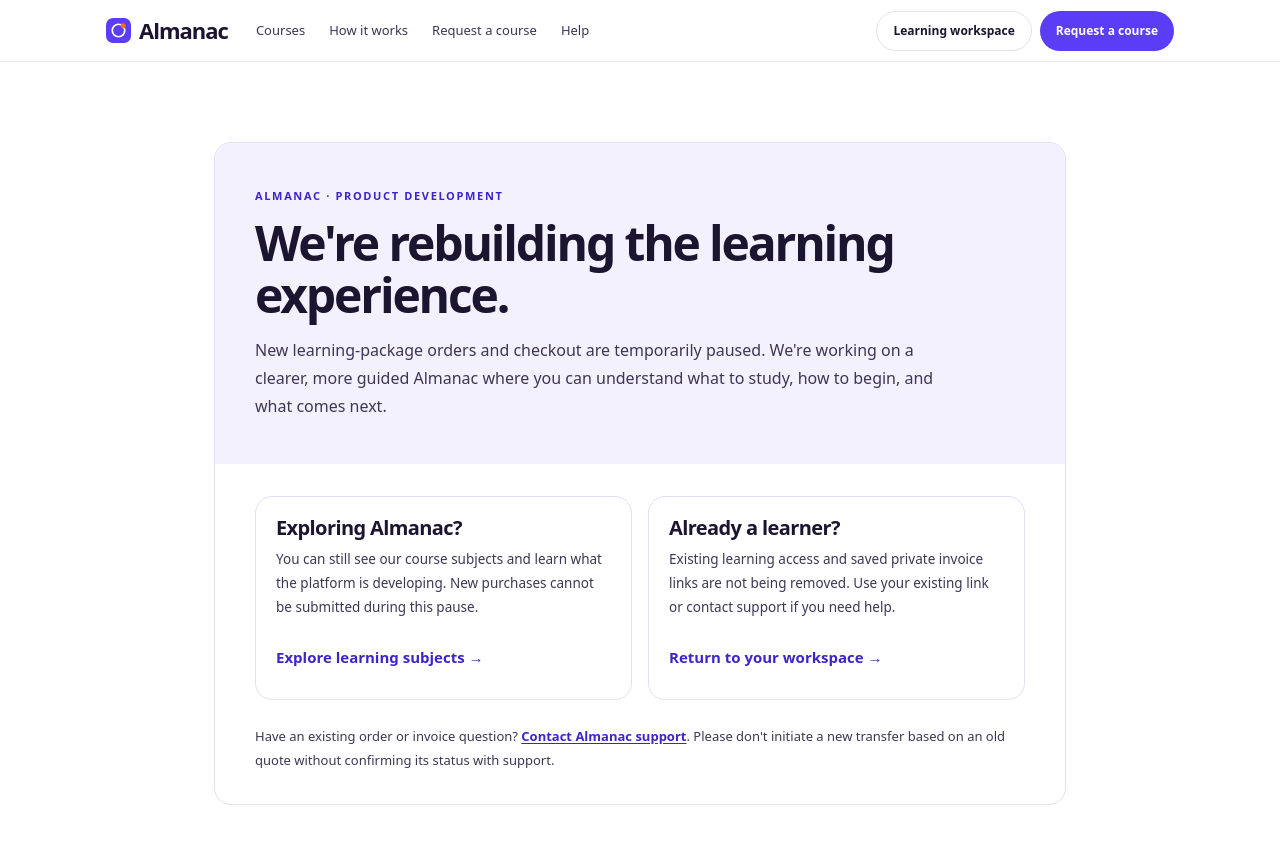
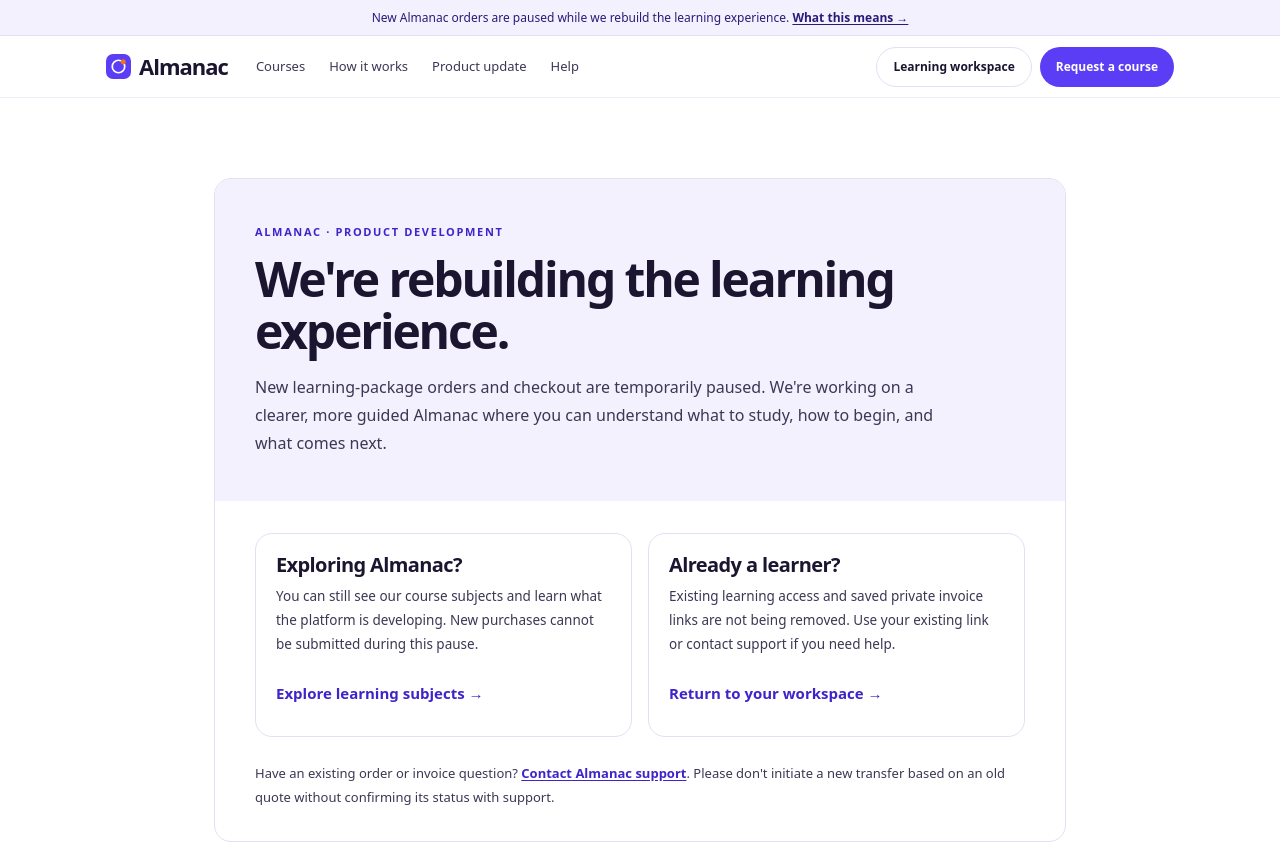
Before and after one commit to StudyMate-N/almanac, a Next.js app: page /request in a window 1280 px wide. Shown: the top 843 px of the page. Built offline with nearby package versions, Linux system fonts and the light colour scheme.

Commit message:
hotfix: announce order pause across public site and remove misleading header checkout CTA

```diff
--- a/src/components/site/chrome.tsx
+++ b/src/components/site/chrome.tsx
@@ -3,14 +3,14 @@ import { Logo } from "@/components/brand";
 
 /** Public website shell only. Learner and coach environments retain their own chrome. */
 export function SiteHeader() {
- return <header className="alm-site-header border-b border-[#EEEBF7] bg-white">
+ return <><div role="status" className="border-b border-[#E4DFF5] bg-[#F4F1FE] px-4 py-2 text-center text-[12px] text-[#2A1B78]">New Almanac orders are paused while we rebuild the learning experience. <Link href="/request" className="font-bold underline underline-offset-2">What this means →</Link></div><header className="alm-site-header border-b border-[#EEEBF7] bg-white">
   <div className="mx-auto flex min-h-[61px] w-full max-w-[1100px] flex-wrap items-center justify-between gap-3 px-4 py-2">
    <div className="flex items-center gap-7">
     <Logo size={25} textClass="text-[22px]"/>
     <nav aria-label="Main navigation" className="hidden items-center gap-6 text-[13px] font-medium text-ink-body md:flex">
       <Link href="/courses" className="hover:text-violet-700">Courses</Link>
       <Link href="/how-it-works" className="hover:text-violet-700">How it works</Link>
-      <Link href="/request" className="hover:text-violet-700">Request a course</Link>
+      <Link href="/request" className="hover:text-violet-700">Product update</Link>
       <Link href="/help" className="hover:text-violet-700">Help</Link>
     </nav>
    </div>
@@ -20,10 +20,10 @@ export function SiteHeader() {
    </div>
    <nav aria-label="Mobile navigation" className="flex w-full flex-wrap gap-x-5 gap-y-2 border-t border-[#EEEBF7] py-2 text-[12px] font-semibold text-ink-body md:hidden">
      <Link href="/courses">Courses</Link><Link href="/how-it-works">How it works</Link>
-     <Link href="/request">Request</Link><Link href="/help">Help</Link>
+     <Link href="/request">Update</Link><Link href="/help">Help</Link>
    </nav>
   </div>
- </header>;
+ </header></>;
 }
 
 export function SiteFooter() {
```
